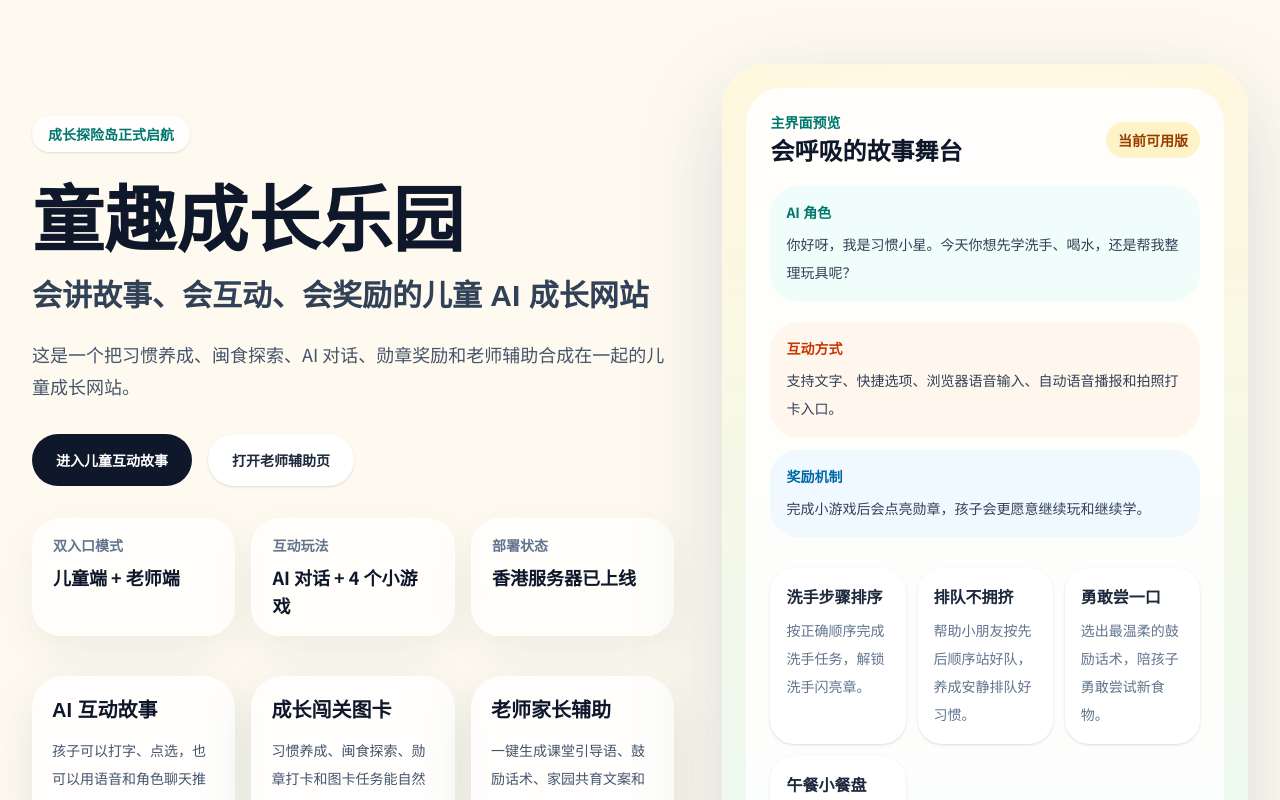
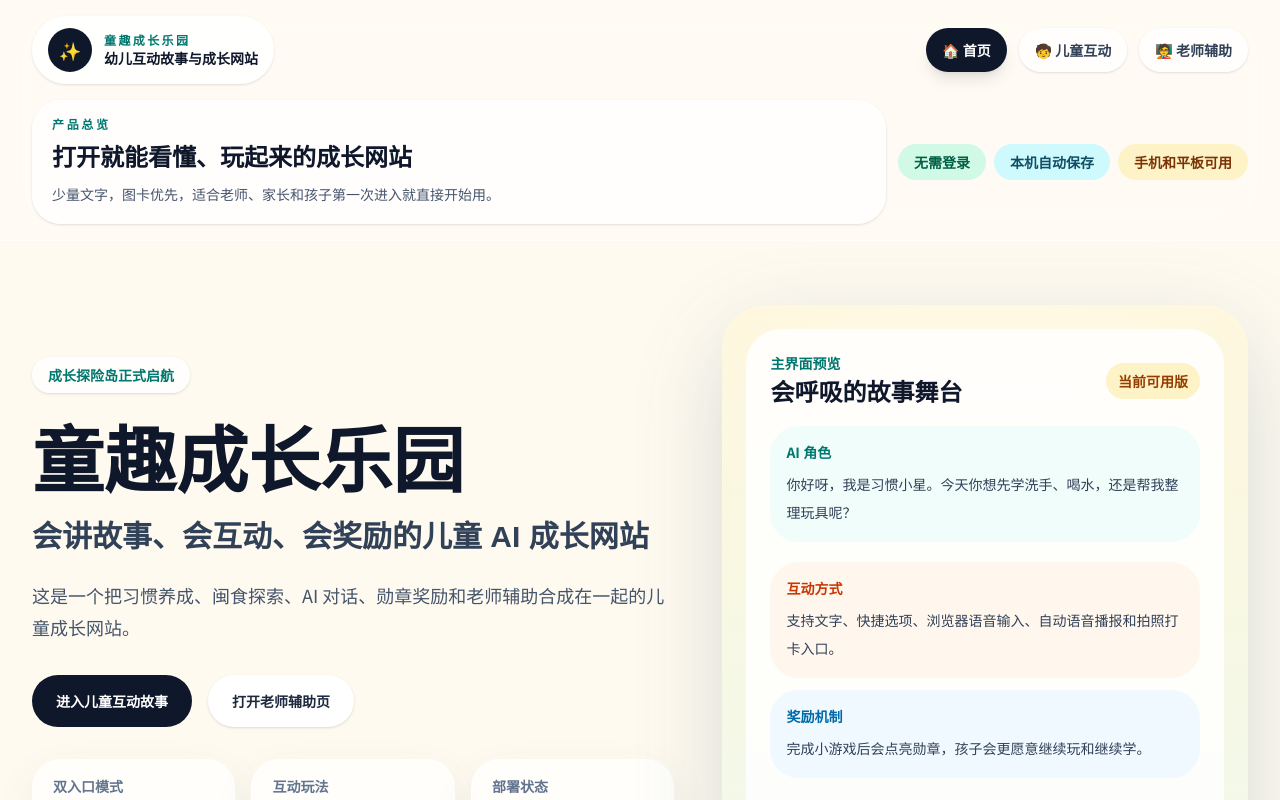
Before and after one commit to HUAhua16888/-, a Next.js app: page / in a window 1280 px wide. Shown: the top 800 px of the page. Built offline with nearby package versions, Linux system fonts and the light colour scheme; no server answers; a web font is replaced by a local one.

Commit message:
Refine product shell and teacher draft flow

```diff
--- a/src/app/api/meal-photo-review/route.ts
+++ b/src/app/api/meal-photo-review/route.ts
@@ -55,7 +55,7 @@ function buildDemoReview(filename: string, sizeKb: number): ReviewResult {
     message: "照片已经上传成功。当前先返回图文分析卡，后续接视觉模型后可升级成真实 AI 检测。",
     summary: "这张照片构图比较完整，适合继续做闽食光盘打卡和餐盘识别。",
     plateState: "餐盘主体清楚",
-    confidenceLabel: "演示分析中",
+    confidenceLabel: "结构化分析中",
     highlightTags: ["整盘入镜", "适合继续识别", "可补真实视觉模型"],
     scoreCards: [
       { label: "光盘观察分", value: baseScore },
--- a/src/app/globals.css
+++ b/src/app/globals.css
@@ -28,6 +28,10 @@ body {
   font-family: var(--font-body), "PingFang SC", "Microsoft YaHei", sans-serif;
 }
 
+::selection {
+  background: rgba(99, 204, 196, 0.26);
+}
+
 h1,
 h2,
 h3,
@@ -38,6 +42,14 @@ h3,
 a,
 button {
   cursor: pointer;
+}
+
+button:focus-visible,
+a:focus-visible,
+input:focus-visible,
+textarea:focus-visible {
+  outline: 3px solid rgba(58, 175, 164, 0.35);
+  outline-offset: 3px;
 }
 
 button,
--- a/src/app/layout.tsx
+++ b/src/app/layout.tsx
@@ -1,5 +1,7 @@
 import type { Metadata } from "next";
 import { Noto_Sans_SC, ZCOOL_KuaiLe } from "next/font/google";
+
+import { SiteShell } from "@/components/site-shell";
 import "./globals.css";
 
 const bodyFont = Noto_Sans_SC({
@@ -38,7 +40,9 @@ export default function RootLayout({
       lang="zh-CN"
       className={`${bodyFont.variable} ${displayFont.variable} h-full scroll-smooth antialiased`}
     >
-      <body className="min-h-full flex flex-col">{children}</body>
+      <body className="min-h-full flex flex-col">
+        <SiteShell>{children}</SiteShell>
+      </body>
     </html>
   );
 }
--- /dev/null
+++ b/src/components/site-shell.tsx
@@ -0,0 +1,164 @@
+"use client";
+
+import Link from "next/link";
+import { usePathname } from "next/navigation";
+
+type SiteShellProps = {
+  children: React.ReactNode;
+};
+
+const navItems = [
+  {
+    href: "/",
+    label: "首页",
+    icon: "🏠",
+    shortLabel: "首页",
+  },
+  {
+    href: "/adventure",
+    label: "儿童互动",
+    icon: "🧒",
+    shortLabel: "互动",
+  },
+  {
+    href: "/teachers",
+    label: "老师辅助",
+    icon: "🧑‍🏫",
+    shortLabel: "老师",
+  },
+];
+
+const pageMetaMap = {
+  "/": {
+    eyebrow: "产品总览",
+    title: "打开就能看懂、玩起来的成长网站",
+    description: "少量文字，图卡优先，适合老师、家长和孩子第一次进入就直接开始用。",
+  },
+  "/adventure": {
+    eyebrow: "儿童互动",
+    title: "聊天、图卡、小游戏和拍图打卡都在这一页",
+    description: "无需登录，本机自动记住勋章、任务记录和闽食拍图打卡历史。",
+  },
+  "/teachers": {
+    eyebrow: "老师辅助",
+    title: "把课堂引导、家园沟通和试播入口放到一页里",
+    description: "输入一个场景，马上得到老师能直接拿走用的内容草稿。",
+  },
+} as const;
+
+function getPageMeta(pathname: string) {
+  if (pathname.startsWith("/teachers")) {
+    return pageMetaMap["/teachers"];
+  }
+
+  if (pathname.startsWith("/adventure")) {
+    return pageMetaMap["/adventure"];
+  }
+
+  return pageMetaMap["/"];
+}
+
+export function SiteShell({ children }: SiteShellProps) {
+  const pathname = usePathname();
+  const pageMeta = getPageMeta(pathname);
+
+  return (
+    <div className="min-h-full">
+      <header className="sticky top-0 z-50 border-b border-white/60 bg-[rgba(255,252,244,0.82)] backdrop-blur-xl">
+        <div className="mx-auto flex w-full max-w-7xl flex-col gap-4 px-4 py-4 md:px-8">
+          <div className="flex flex-wrap items-center justify-between gap-4">
+            <Link
+              href="/"
+              className="flex items-center gap-3 rounded-full bg-white/85 px-4 py-3 shadow-sm transition hover:-translate-y-0.5"
+            >
+              <div className="flex h-11 w-11 items-center justify-center rounded-full bg-slate-900 text-lg text-white">
+                ✨
+              </div>
+              <div>
+                <p className="text-xs font-semibold tracking-[0.2em] text-teal-700 uppercase">
+                  童趣成长乐园
+                </p>
+                <p className="text-sm font-semibold text-slate-900">幼儿互动故事与成长网站</p>
+              </div>
+            </Link>
+
+            <nav className="hidden flex-wrap items-center gap-3 md:flex">
+              {navItems.map((item) => {
+                const isActive =
+                  item.href === "/"
+                    ? pathname === "/"
+                    : pathname === item.href || pathname.startsWith(`${item.href}/`);
+
+                return (
+                  <Link
+                    key={item.href}
+                    href={item.href}
+                    className={`rounded-full px-4 py-3 text-sm font-semibold transition ${
+                      isActive
+                        ? "bg-slate-900 text-white shadow-lg"
+                        : "bg-white/80 text-slate-700 shadow-sm hover:-translate-y-0.5"
+                    }`}
+                  >
+                    {item.icon} {item.label}
+                  </Link>
+                );
+              })}
+            </nav>
+          </div>
+
+          <div className="grid gap-3 lg:grid-cols-[1fr_auto] lg:items-center">
+            <div className="rounded-[1.8rem] bg-white/80 px-5 py-4 shadow-sm">
+              <p className="text-xs font-semibold tracking-[0.22em] text-teal-700 uppercase">
+                {pageMeta.eyebrow}
+              </p>
+              <div className="mt-2 flex flex-col gap-2 lg:flex-row lg:items-end lg:justify-between">
+                <div>
+                  <p className="text-xl font-semibold text-slate-900 md:text-2xl">{pageMeta.title}</p>
+                  <p className="mt-2 max-w-3xl text-sm leading-7 text-slate-600">
+                    {pageMeta.description}
+                  </p>
+                </div>
+              </div>
+            </div>
+
+            <div className="flex flex-wrap gap-2">
+              <span className="rounded-full bg-emerald-100 px-4 py-2 text-sm font-semibold text-emerald-800">
+                无需登录
+              </span>
+              <span className="rounded-full bg-cyan-100 px-4 py-2 text-sm font-semibold text-cyan-900">
+                本机自动保存
+              </span>
+              <span className="rounded-full bg-amber-100 px-4 py-2 text-sm font-semibold text-amber-900">
+                手机和平板可用
+              </span>
+            </div>
+          </div>
+        </div>
+      </header>
+
+      <div className="pb-24 md:pb-10">{children}</div>
+
+      <nav className="fixed inset-x-4 bottom-4 z-50 mx-auto flex max-w-md items-center justify-between rounded-full bg-white/92 px-3 py-3 shadow-[0_18px_50px_rgba(35,88,95,0.18)] backdrop-blur md:hidden">
+        {navItems.map((item) => {
+          const isActive =
+            item.href === "/"
+              ? pathname === "/"
+              : pathname === item.href || pathname.startsWith(`${item.href}/`);
+
+          return (
+            <Link
+              key={item.href}
+              href={item.href}
+              className={`flex min-w-[92px] flex-col items-center justify-center rounded-full px-3 py-2 text-xs font-semibold transition ${
+                isActive ? "bg-slate-900 text-white" : "text-slate-700"
+              }`}
+            >
+              <span className="text-base">{item.icon}</span>
+              <span className="mt-1">{item.shortLabel}</span>
+            </Link>
+          );
+        })}
+      </nav>
+    </div>
+  );
+}
--- a/src/components/story-experience.tsx
+++ b/src/components/story-experience.tsx
@@ -384,7 +384,7 @@ function MealPhotoBooth({
                   : "bg-amber-100 text-amber-800"
               }`}
             >
-              {reviewResult?.mode === "ai" ? "AI 识图结果" : "演示分析卡"}
+              {reviewResult?.mode === "ai" ? "AI 识图结果" : "结构化分析卡"}
             </span>
           </div>
           <p className="mt-3 text-base leading-8 font-semibold text-slate-900">{reviewStatus}</p>
@@ -935,7 +935,7 @@ function GrowthArchivePanel({
                           : "bg-amber-100 text-amber-800"
                       }`}
                     >
-                      {item.mode === "ai" ? "AI 分析" : "演示分析"}
+                      {item.mode === "ai" ? "AI 分析" : "结构化分析"}
                     </span>
                   </div>
                   <p className="mt-2 text-sm leading-7 text-slate-600">{item.summary}</p>
--- a/src/components/teacher-studio.tsx
+++ b/src/components/teacher-studio.tsx
@@ -24,6 +24,7 @@ type TeacherResponse = {
 export function TeacherStudio() {
   const premiumTtsEnabled = process.env.NEXT_PUBLIC_ENABLE_PREMIUM_TTS === "true";
   const premiumVoiceLabel = process.env.NEXT_PUBLIC_TTS_VOICE_LABEL ?? defaultPremiumVoiceLabel;
+  const draftStorageKey = "tongqu-growth-web-teacher-draft";
   const [themeId, setThemeId] = useState<ThemeId>("habit");
   const [task, setTask] = useState(teacherTasks[0].label);
   const [scenario, setScenario] = useState(
@@ -34,6 +35,8 @@ export function TeacherStudio() {
   const [copyStatus, setCopyStatus] = useState("");
   const [voiceStatus, setVoiceStatus] = useState("");
   const [isPreviewSpeaking, setIsPreviewSpeaking] = useState(false);
+  const [draftStatus, setDraftStatus] = useState("当前内容会自动保存在这台设备上。");
+  const [draftHydrated, setDraftHydrated] = useState(false);
   const audioRef = useRef<HTMLAudioElement | null>(null);
   const audioUrlRef = useRef<string | null>(null);
 
@@ -57,6 +60,63 @@ export function TeacherStudio() {
   }
 
   useEffect(() => () => cleanupAudio(), []);
+
+  useEffect(() => {
+    if (typeof window === "undefined") {
+      return;
+    }
+
+    const timer = window.setTimeout(() => {
+      try {
+        const raw = window.localStorage.getItem(draftStorageKey);
+
+        if (!raw) {
+          setDraftHydrated(true);
+          return;
+        }
+
+        const parsed = JSON.parse(raw) as {
+          themeId?: ThemeId;
+          task?: string;
+          scenario?: string;
+        };
+
+        if (parsed.themeId && themes[parsed.themeId]) {
+          setThemeId(parsed.themeId);
+        }
+
+        if (parsed.task) {
+          setTask(parsed.task);
+        }
+
+        if (parsed.scenario) {
+          setScenario(parsed.scenario);
+          setDraftStatus("已恢复这台设备上次留下的老师端草稿。");
+        }
+      } catch {
+        setDraftStatus("草稿读取失败了，当前先用默认示例。");
+      } finally {
+        setDraftHydrated(true);
+      }
+    }, 0);
+
+    return () => window.clearTimeout(timer);
+  }, [draftStorageKey]);
+
+  useEffect(() => {
+    if (typeof window === "undefined" || !draftHydrated) {
+      return;
+    }
+
+    window.localStorage.setItem(
+      draftStorageKey,
+      JSON.stringify({
+        themeId,
+        task,
+        scenario,
+      }),
+    );
+  }, [draftHydrated, draftStorageKey, scenario, task, themeId]);
 
   async function generate() {
     if (!scenario.trim()) {
@@ -134,7 +194,7 @@ export function TeacherStudio() {
     }
 
     if (typeof window === "undefined" || !("speechSynthesis" in window)) {
-      setVoiceStatus("当前浏览器不支持播报，可以在儿童端继续演示。");
+      setVoiceStatus("当前浏览器不支持播报，可以先继续使用儿童互动页。");
       return;
     }
 
@@ -148,6 +208,24 @@ export function TeacherStudio() {
     window.speechSynthesis.cancel();
     window.speechSynthesis.speak(utterance);
     setVoiceStatus("当前正在用浏览器播报老师引导语。");
+  }
+
+  function resetTeacherDraft(statusMessage = "已经恢复到默认示例，可以重新开始输入。") {
+    setThemeId("habit");
+    setTask(teacherTasks[0].label);
+    setScenario("今天午餐前，我想给 4-5 岁幼儿讲一个关于勇敢尝试新食物的小故事。");
+    setResult(null);
+    setCopyStatus("");
+    setVoiceStatus("");
+    setDraftStatus(statusMessage);
+  }
+
+  function clearTeacherDraft() {
+    if (typeof window !== "undefined") {
+      window.localStorage.removeItem(draftStorageKey);
+    }
+
+    resetTeacherDraft("这台设备上的老师端草稿已经清空。");
   }
 
   return (
@@ -172,7 +250,10 @@ export function TeacherStudio() {
             {Object.values(themes).map((theme) => (
               <button
                 key={theme.id}
-                onClick={() => setThemeId(theme.id)}
+                onClick={() => {
+                  setThemeId(theme.id);
+                  setDraftStatus("主题切换后会自动保存到这台设备。");
+                }}
                 className={`rounded-full px-5 py-3 text-sm font-semibold transition ${
                   theme.id === themeId
                     ? "bg-slate-900 text-white"
@@ -219,6 +300,7 @@ export function TeacherStudio() {
                 onClick={() => {
                   setTask(item.label);
                   setScenario(item.starter);
+                  setDraftStatus("已切换到新的老师任务模板，会自动保存到这台设备。");
                 }}
                 className="rounded-[1.5rem] bg-slate-50 px-4 py-4 text-left transition hover:-translate-y-0.5 hover:bg-slate-100"
               >
@@ -299,7 +381,10 @@ export function TeacherStudio() {
             {teacherTasks.map((item) => (
               <button
                 key={item.id}
-                onClick={() => setTask(item.label)}
+                onClick={() => {
+                  setTask(item.label);
+                  setDraftStatus("任务类型已切换，会自动保存到这台设备。");
+                }}
                 className={`rounded-full px-4 py-3 text-sm font-semibold transition ${
                   task === item.label
                     ? "bg-slate-900 text-white"
@@ -313,7 +398,10 @@ export function TeacherStudio() {
 
           <textarea
             value={scenario}
-            onChange={(event) => setScenario(event.target.value)}
+            onChange={(event) => {
+              setScenario(event.target.value);
+              setDraftStatus("输入内容会自动保存到这台设备。");
+            }}
             className="mt-5 min-h-48 w-full rounded-[2rem] border border-slate-200 bg-slate-50 px-5 py-4 text-sm leading-7 text-slate-800 outline-none transition focus:border-teal-400 focus:bg-white"
           />
 
@@ -325,9 +413,26 @@ export function TeacherStudio() {
             {isLoading ? "正在生成..." : "开始生成"}
           </button>
 
-          <p className="mt-4 rounded-[1.5rem] bg-slate-50 px-4 py-3 text-sm leading-7 text-slate-600">
-            小建议：先点一个“常用生成任务”，再看生成结果、复制动作和试播按钮，老师端价值会更直观。
-          </p>
+          <div className="mt-4 rounded-[1.5rem] bg-slate-50 px-4 py-4">
+            <p className="text-sm leading-7 text-slate-600">
+              小建议：先点一个“常用生成任务”，再看生成结果、复制动作和试播按钮，老师端价值会更直观。
+            </p>
+            <p className="mt-3 text-sm font-semibold text-teal-700">{draftStatus}</p>
+            <div className="mt-4 flex flex-wrap gap-3">
+              <button
+                onClick={() => resetTeacherDraft()}
+                className="rounded-full bg-white px-4 py-2 text-sm font-semibold text-slate-700 shadow-sm transition hover:-translate-y-0.5"
+              >
+                恢复默认示例
+              </button>
+              <button
+                onClick={clearTeacherDraft}
+                className="rounded-full bg-rose-100 px-4 py-2 text-sm font-semibold text-rose-800 transition hover:-translate-y-0.5"
+              >
+                清空这台设备草稿
+              </button>
+            </div>
+          </div>
         </div>
 
         <div className="rounded-[2.5rem] bg-[linear-gradient(180deg,#e6fbfa_0%,#ffffff_100%)] p-6 shadow-[0_24px_80px_rgba(35,88,95,0.12)]">
```
